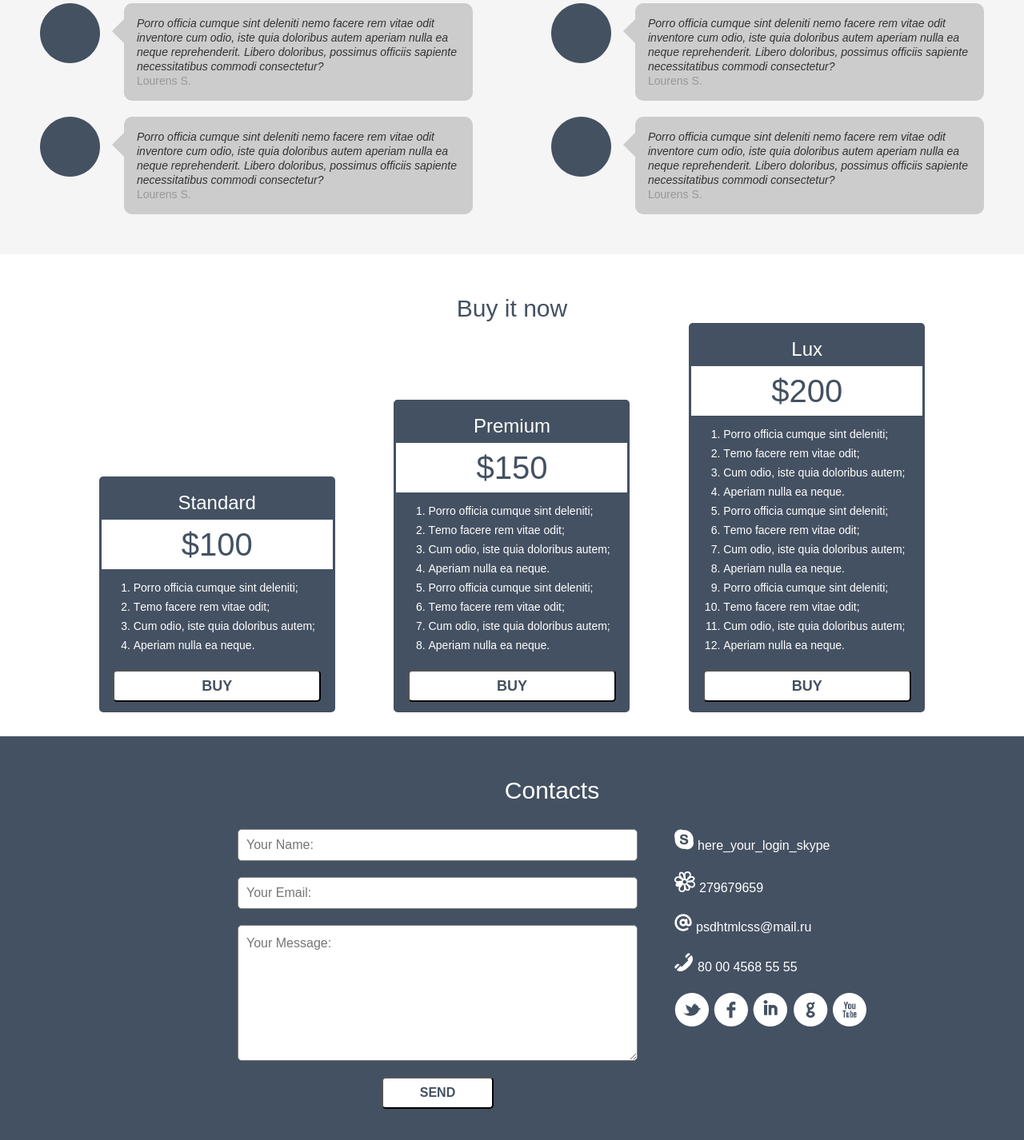
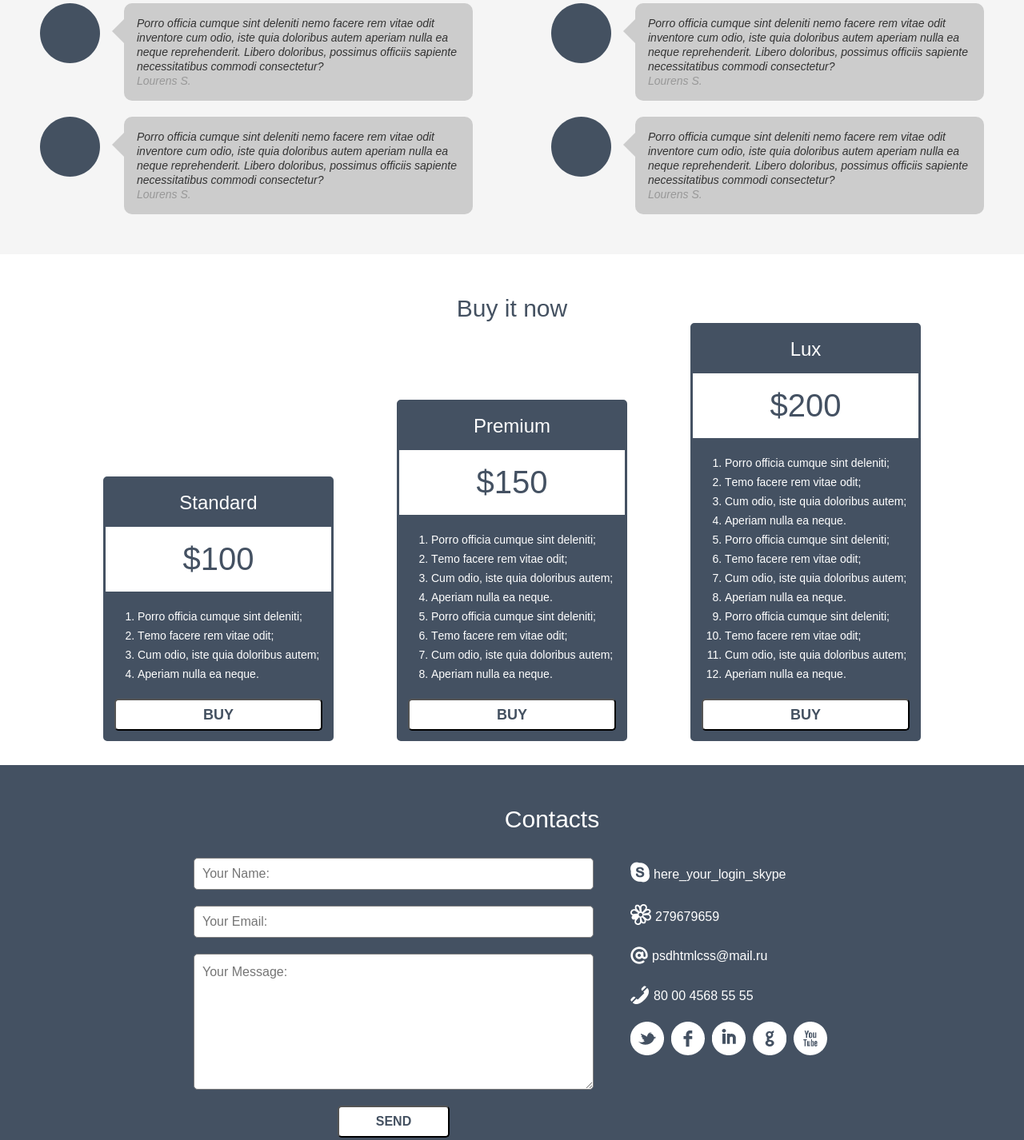
Before and after one commit to sashamar0811/hw_webinar-2020-, a plain HTML site: page index.html in a window 1280 px wide. Shown: the part 1778-3204 px from the top of the page at 80% size. Drawn offline with Linux system fonts and the light colour scheme.

Commit message:
Added social icons

```diff
--- a/css/style.css
+++ b/css/style.css
@@ -195,6 +195,7 @@ body {
     box-sizing: border-box;
     width: 100%;
     position: relative;
+    font-style: italic;
 }
 .message-text:before {
     content: "";
@@ -273,8 +274,10 @@ body {
     font-size: 40px;
     background-color: #fff;
     margin: 0 0 10px 0;
-    padding: 9px 100px 9px 100px;
+    padding: 18px;
     box-sizing: border-box;
+    display: block;
+    width: 100%;
 }
 .btn{
     text-transform: uppercase;
@@ -402,31 +405,117 @@ body {
     color: #ffffff;
     padding: 0;
     margin: 0;
+
   }
 .contact{
     margin: 0 0 20px 0;
 }
+.contact-info{
+    width: 350px;
+}
 .contact-1:before{
     content: url(../img/skype_icon.png);
-    margin-right: 5px;
+    margin: 0 5px 0 0;
+    position: relative;
+    top: 5px;
+
 }
 .contact-2:before{
     content: url(../img/icq_icon.png);
-    margin-right: 5px;
+    margin: 0 5px 0 0;
+    position: relative;
+    top: 5px;
 }
 .contact-3:before{
     content: url(../img/email_icon.png);
-    margin-right: 5px;
+    margin: 0 5px 0 0;
+    position: relative;
+    top: 5px;
 }
 .contact-4:before{
     content: url(../img/phone_icon.png);
+    margin: 0 5px 0 0;
+    position: relative;
+    top: 5px;
+}
+/* .social-icons{
+    width: 100%;
+    display: flex;
+}
+.social{
+    display: block;
+    width: 42px;
+    height: 42px;
+    background-image: url('../img/social_buttons.png');
+    background-repeat: no-repeat;
+
+}
+.social:first-child {
+    background-position: 0 0;
+    /* margin-right: 5px;   */
+/* } */
+
+/* .social:nth-child(2) {
+    background-position: -42px 0;
+  }
+
+.social:nth-child(3) {
+    background-position: -84px 0;
+  }
+
+.social:nth-child(4) {
+    background-position: -126px 0;
+  }
+.social:nth-child(5) {
+    background-position: -168px 0;
     margin-right: 5px;
+} */
+.social-icons {
+    list-style: none;
+    margin: 0;
+    padding: 0;
+    width: 100%;
+    overflow: hidden;
 }
-.social-icons{
-    margin: 0;
+.social-icons .icon {
+    display: inline-block;
+}
+.social-icons .icon-link {
+    background-image: url('../img/social_buttons.png');
+    background-repeat: no-repeat;
+    height: 42px;
+    width: 42px;
+    float: left;
+    padding: 0;
+}
+.twitter {
+    background-position: -1px 0; /* Obviously, this is obsolete to use here, but it illustrates the fact the twitter image is the first image */
+    margin: 0 5px 0 0;
+}
+
+.facebook {
+    background-position: -50px 0;
+    margin: 0 5px 0 0;
+}
+
+.instagram {
+    background-position: -99px 0;
+    margin: 0 5px 0 0;
+}
+
+.gmail {
+    background-position: -149px 0;
+    margin: 0 5px 0 0;
+}
+
+.youtube {
+    background-position: -198px 0;
+    margin: 0 5px 0 0;
 }
 .copyright{
     text-align: center;
     font-size: 12px;
-    margin: 0;
+    margin: 0 5px 0 0;
+    position: relative;
+    top: 5px;
 }
--- a/index.html
+++ b/index.html
@@ -138,43 +138,41 @@
             <div class="reviews-content">
                 <div class="message-card">
                     <img src="img/blue-circle.png" alt="circle" width="75" height="75" class="blue-circle">
-                    <p class="text text-p message-text"> <i> Porro officia cumque sint deleniti
+                    <p class="text text-p message-text">Porro officia cumque sint deleniti
                         nemo facere rem
                         vitae odit
                         inventore cum odio, iste quia doloribus autem aperiam nulla ea neque reprehenderit.
-                            Libero doloribus, possimus officiis sapiente necessitatibus commodi consectetur?</i>
-                        <span class="text sign">Lourens S.</span></p>
+                        Libero doloribus, possimus officiis sapiente necessitatibus commodi consectetur?<span
+                            class="text sign">Lourens S.</span></p>
                 </div>
                 <div class="message-card">
                     <img src="img/blue-circle.png" alt="circle" width="75" height="75" class="blue-circle">
-                    <p class="text text-p message-text"> <i> Porro officia cumque sint deleniti
+                    <p class="text text-p message-text">Porro officia cumque sint deleniti
                         nemo facere rem
                         vitae odit
                         inventore cum odio, iste quia doloribus autem aperiam nulla ea neque reprehenderit.
-                            Libero doloribus, possimus officiis sapiente necessitatibus commodi consectetur?</i>
-                        <span class="text sign">Lourens S.</span></p>
+                        Libero doloribus, possimus officiis sapiente necessitatibus commodi consectetur?<span
+                            class="text sign">Lourens S.</span></p>
                 </div>
                 <div class="message-card">
                     <img src="img/blue-circle.png" alt="circle" width="75" height="75" class="blue-circle">
-                    <p class="text text-p message-text"> <i> Porro officia cumque sint deleniti
+                    <p class="text text-p message-text">Porro officia cumque sint deleniti
                         nemo facere rem
                         vitae odit
                         inventore cum odio, iste quia doloribus autem aperiam nulla ea neque
                         reprehenderit.
                         Libero doloribus, possimus officiis sapiente necessitatibus commodi
-                            consectetur?</i>
-                        <span class="text sign">Lourens S.</span></p>
+                        consectetur?<span class="text sign">Lourens S.</span></p>
                 </div>
                 <div class="message-card">
                     <img src="img/blue-circle.png" alt="circle" width="75" height="75 " class="blue-circle">
-                    <p class="text text-p message-text"> <i> Porro officia cumque sint deleniti
+                    <p class="text text-p message-text">Porro officia cumque sint deleniti
                         nemo facere rem
                         vitae odit
                         inventore cum odio, iste quia doloribus autem aperiam nulla ea neque
                         reprehenderit.
                         Libero doloribus, possimus officiis sapiente necessitatibus commodi
-                            consectetur?</i>
-                        <span class="text sign">Lourens S.</span></p>
+                        consectetur?<span class="text sign">Lourens S.</span></p>
                 </div>
             </div>
         </section>
@@ -252,11 +250,23 @@
                         <li class="contact contact-3">psdhtmlcss@mail.ru</li>
                         <li class="contact contact-4">80 00 4568 55 55</li>
                     </ul>
-                    <!-- Не уверена, как правильно выполнить, поэтому дождусь следующего занятия-->
-                    <img src="img/social_buttons.png" alt="socials" class="social-icons">
+                    <!-- <div class="social-icons">
+                        <a class="social" href="https://twitter.com/"></a>
+                        <a class="social" href="https://www.facebook.com/"></a>
+                        <a class="social" href="https://www.instagram.com/"></a>
+                        <a class="social" href="https://mail.google.com/"></a>
+                        <a class="social" href="https://www.youtube.com/"></a>
+                    </div> -->
+                    <ul class="social-icons">
+                        <li class="icon"><a class="icon-link twitter" href="https://twitter.com/"></a></li>
+                        <li class="icon"><a class="icon-link facebook" href="https://www.facebook.com/"></a></li>
+                        <li class="icon"><a class="icon-link instagram" href="https://www.instagram.com/"></a></li>
+                        <li class="icon"><a class="icon-link gmail" href="https://mail.google.com/"></a></li>
+                        <li class="icon"><a class="icon-link youtube" href="https://www.youtube.com/"></a></li>
+                    </ul>
                 </div>
             </div>
         </div>
-        <p class="text text-p copyright">Copyright © 2014 Product name - PSD HTML CSS</p>
+        <p class="text text-p copyright">Copyright &copy; 2014 Product name - PSD HTML CSS</p>
     </footer>
 </body>
```
Lines whose indentation alone changed are shown as unchanged.
